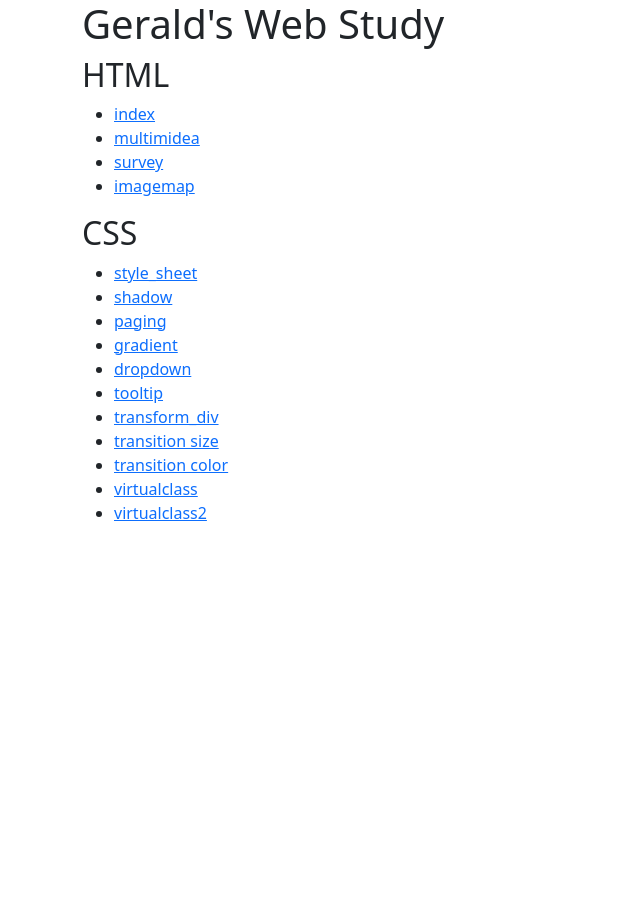
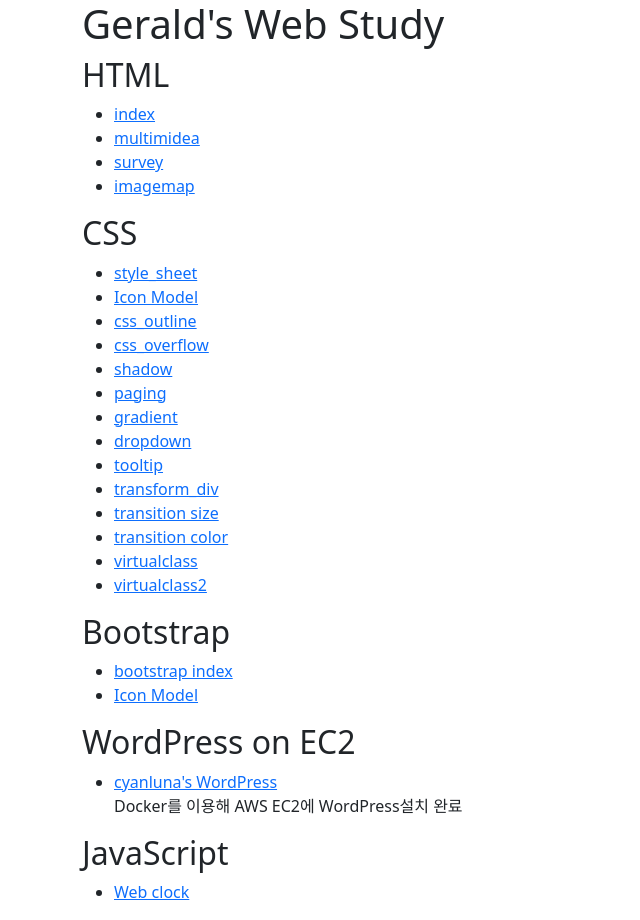
Before and after one commit to gerald-park/YanaduProgramming, a plain HTML site: page GeraldPark/index.html in a window 1280 px wide. Shown: the whole page, without its empty margins (0-640 px from the left). Before the commit the page ends 800 px from the top, so only its background shows below. Drawn offline with nearby package versions, Linux system fonts and the light colour scheme.

Commit message:
update index.html to list study items

```diff
--- a/GeraldPark/index.html
+++ b/GeraldPark/index.html
@@ -21,10 +21,13 @@
             <li><a href="Project1_HTMLtoWebApp/HTML/imagemap.html">imagemap</a></li>
         </ul>
     </div>
-    <div class="mb-3" id="html">
+    <div class="mb-3" id="css">
         <h2 >CSS</h2>
         <ul class="list">
             <li> <a href="Project1_HTMLtoWebApp/CSS/style_sheet.html">style_sheet</a></li>
+            <li><a href="Project1_HTMLtoWebApp/CSS/css_icon_model.html">Icon Model</a></li>
+            <li><a href="Project1_HTMLtoWebApp/CSS/css_outline.html">css_outline</a></li>
+            <li><a href="Project1_HTMLtoWebApp/CSS/css_overflow.html">css_overflow</a></li>
             <li><a href="Project1_HTMLtoWebApp/CSS/shadow.html">shadow</a></li>
             <li><a href="Project1_HTMLtoWebApp/CSS/paging.html">paging</a></li>
             <li><a href="Project1_HTMLtoWebApp/CSS/gradient.html">gradient</a></li>
@@ -35,7 +38,26 @@
             <li><a href="Project1_HTMLtoWebApp/CSS/transition2.html">transition color</a></li>
             <li><a href="Project1_HTMLtoWebApp/CSS/virtualclass.html">virtualclass </a></li>
             <li><a href="Project1_HTMLtoWebApp/CSS/virtualclass2.html">virtualclass2 </a></li>
-
+        </ul>
+    </div>
+    <div class="mb-3" id="bootstrap">
+        <h2 >Bootstrap</h2>
+        <ul class="list">
+            <li> <a href="Project1_HTMLtoWebApp/Bootstrap/index.html">bootstrap index</a></li>
+            <li><a href="Project1_HTMLtoWebApp/Bootstrap/bootstrap_form.html">Icon Model</a></li>
+        </ul>
+    </div>
+    <div class="mb-3" id="WordPress">
+        <h2>WordPress on EC2</h2>
+        <ul class="list">
+            <li> <a href="http://15.165.236.58:8080/">cyanluna's WordPress</a></li>
+            <p class="mb-3">Docker를 이용해 AWS EC2에 WordPress설치 완료</p>
+        </ul>
+    </div>
+    <div class="mb-3" id="JavaScript">
+        <h2>JavaScript</h2>
+        <ul class="list">
+            <li><a href="Project1_HTMLtoWebApp/Javascript/web_clock.html">Web clock</a></li>
         </ul>
     </div>
 </body>
```
